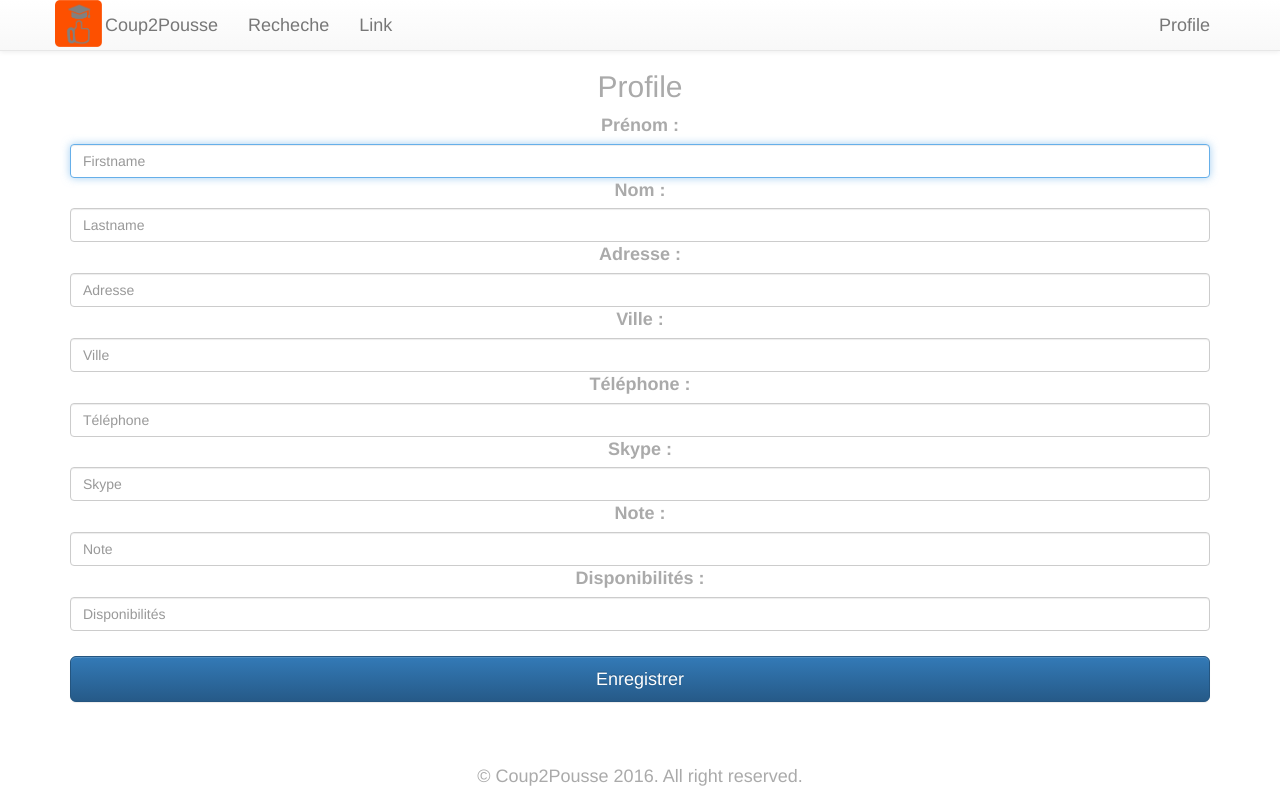
After one commit to Gauwan/B3_Coup2Pousse, a PHP site: template templates/profile.phtml in a window 1280 px wide. The commit adds this page. Run offline with PHP 8.4, Linux system fonts and the light colour scheme; the template is opened without the code that fills it, so the values that code supplies are empty; some libraries are stand-ins or nearby versions.

Commit message:
templates: start profile
Signed-off-by: Nicolas Sebrecht <nicolas.s-dev@laposte.net>

```diff
--- a/templates/includes/header.phtml
+++ b/templates/includes/header.phtml
@@ -40,7 +40,7 @@
                     <li><a href="#">Link </a></li>
                 </ul>
                 <ul class="nav navbar-nav navbar-right">
-                    <li><a href="#">Profile</a></li>
+                    <li><a href="/profile/">Profile</a></li>
                 </ul>
             </div><!-- /.navbar-collapse -->
         </div><!-- /.container-fluid -->
--- /dev/null
+++ b/templates/profile.phtml
@@ -0,0 +1,54 @@
+<div class="container">
+
+
+    <?php if (isset($error)) {
+
+            echo '<div class="alert alert-danger" role="alert"> Il y a une erreur, réessayer ou contacter un administrateur !</div>';
+
+    } ?>
+
+
+
+    <form method="post" action="/profile/process/" class="form-profile">
+
+        <h2 class="form-profile-heading">Profile</h2>
+
+
+        <label>Prénom :</label>
+        <input type="text" id="firstname" name="firstname" class="form-control" placeholder="Firstname" required autofocus>
+
+        <label>Nom :</label>
+        <input type="text" id="lastname" name="lastname" class="form-control" placeholder="Lastname" required>
+
+        <label>Adresse :</label>
+        <input type="text" id="address" name="address" class="form-control" placeholder="Adresse">
+
+        <label>Ville :</label>
+        <input type="text" id="city" name="city" class="form-control" placeholder="Ville">
+
+        <label>Téléphone :</label>
+        <input type="text" id="phone" name="phone" class="form-control" placeholder="Téléphone">
+
+        <label>Skype :</label>
+        <input type="text" id="skype" name="skype" class="form-control" placeholder="Skype">
+
+        <label>Note :</label>
+        <input type="integer" id="note" name="note" class="form-control" placeholder="Note">
+
+        <label>Disponibilités :</label>
+        <input type="text" id="freetime" name="freetime" class="form-control" placeholder="Disponibilités">
+
+        </br>
+
+        <button class="btn btn-lg btn-primary btn-block" type="submit" id="submit">Enregistrer</button>
+
+    </form>
+
+
+
+<!--
+    <p class="text-center"><a href="/signin/" class="btn btn-success already">Vous avez déja un compte?</a></p>
+-->
+
+
+</div> <!-- .container -->
```
Also changed, not shown: src/routes.php (+24 -0 lines).
